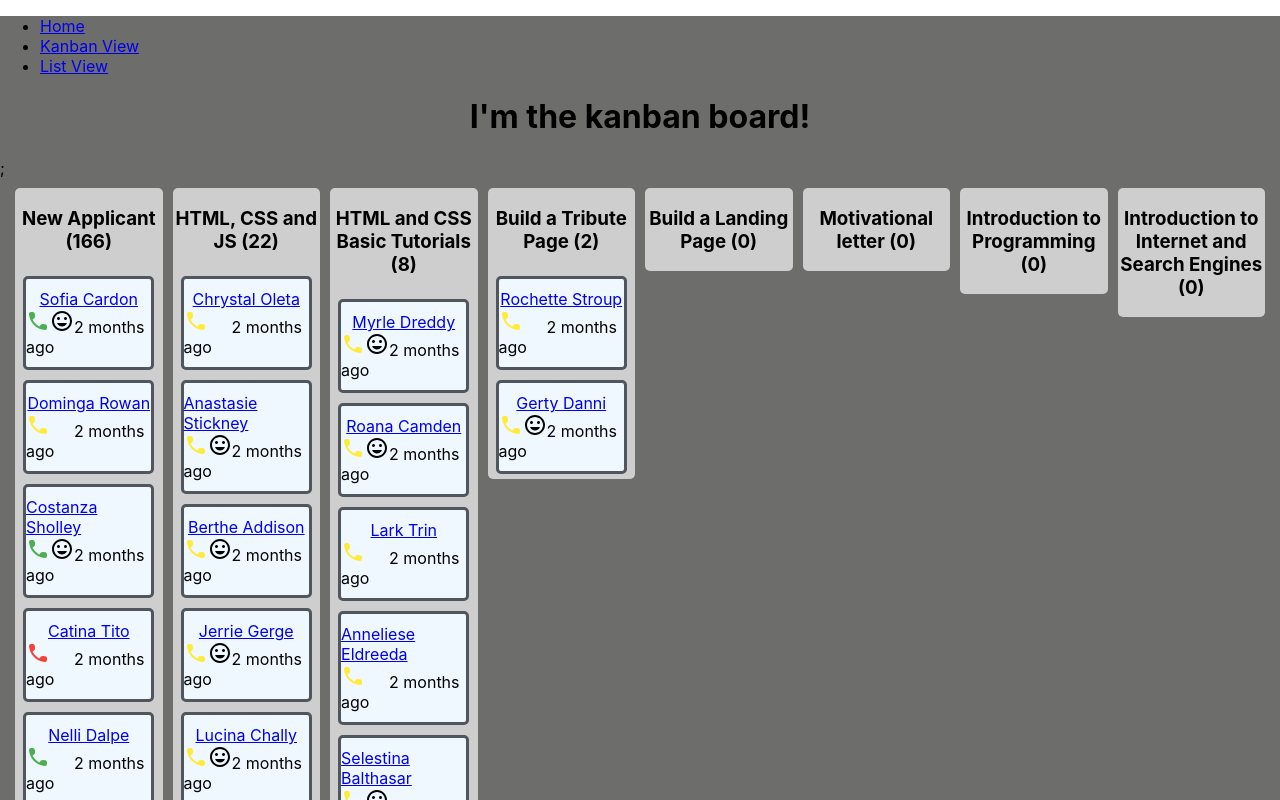
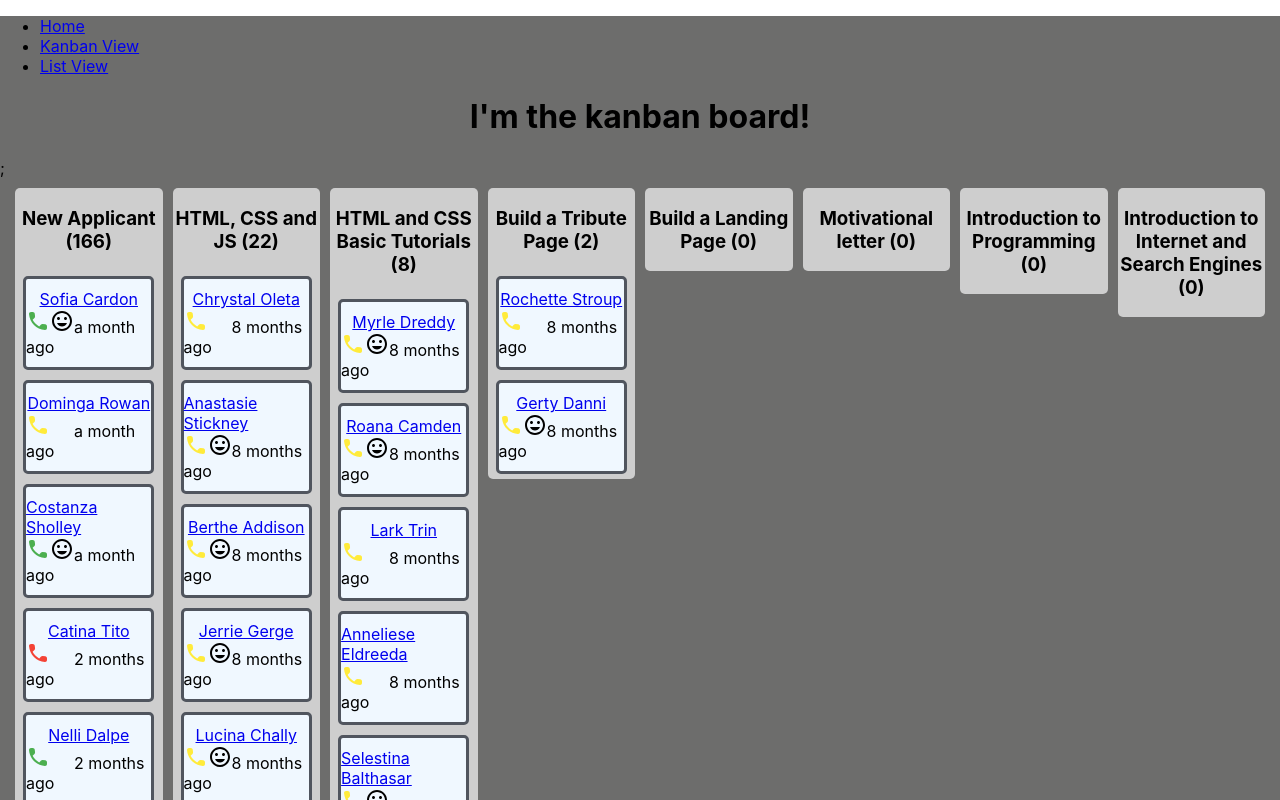
Before and after one commit to saeendamghanian/dashboard-kanban, a React (Create React App) app: page /kanban in a window 1280 px wide. Shown: the top 800 px of the page. Built offline with nearby package versions, Linux system fonts and the light colour scheme.

Commit message:
Replace the hard code date with the one from API

```diff
--- a/src/components/ElapsedDate.js
+++ b/src/components/ElapsedDate.js
@@ -1,8 +1,8 @@
 import React from "react";
 import moment from "moment";
 
-const ElapsedDate = props => {
-  let lastCall = moment([2019, 10, 15]);
+const ElapsedDate = ({ student }) => {
+  let lastCall = student.updatedAt;
   let duration = moment().diff(lastCall, "days");
 
   return <time>{moment.duration(duration * -1, "days").humanize(true)}</time>;
```
